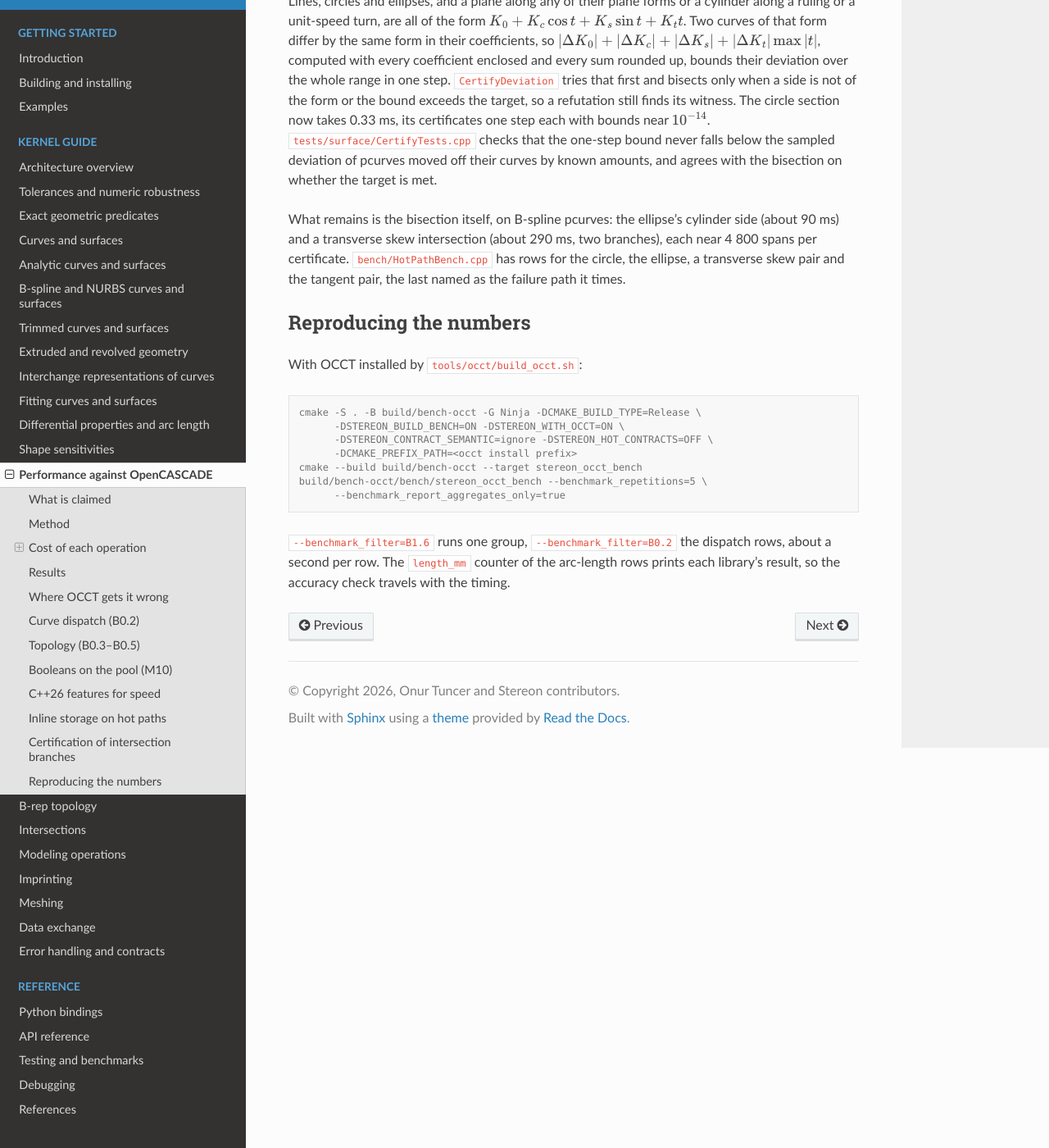
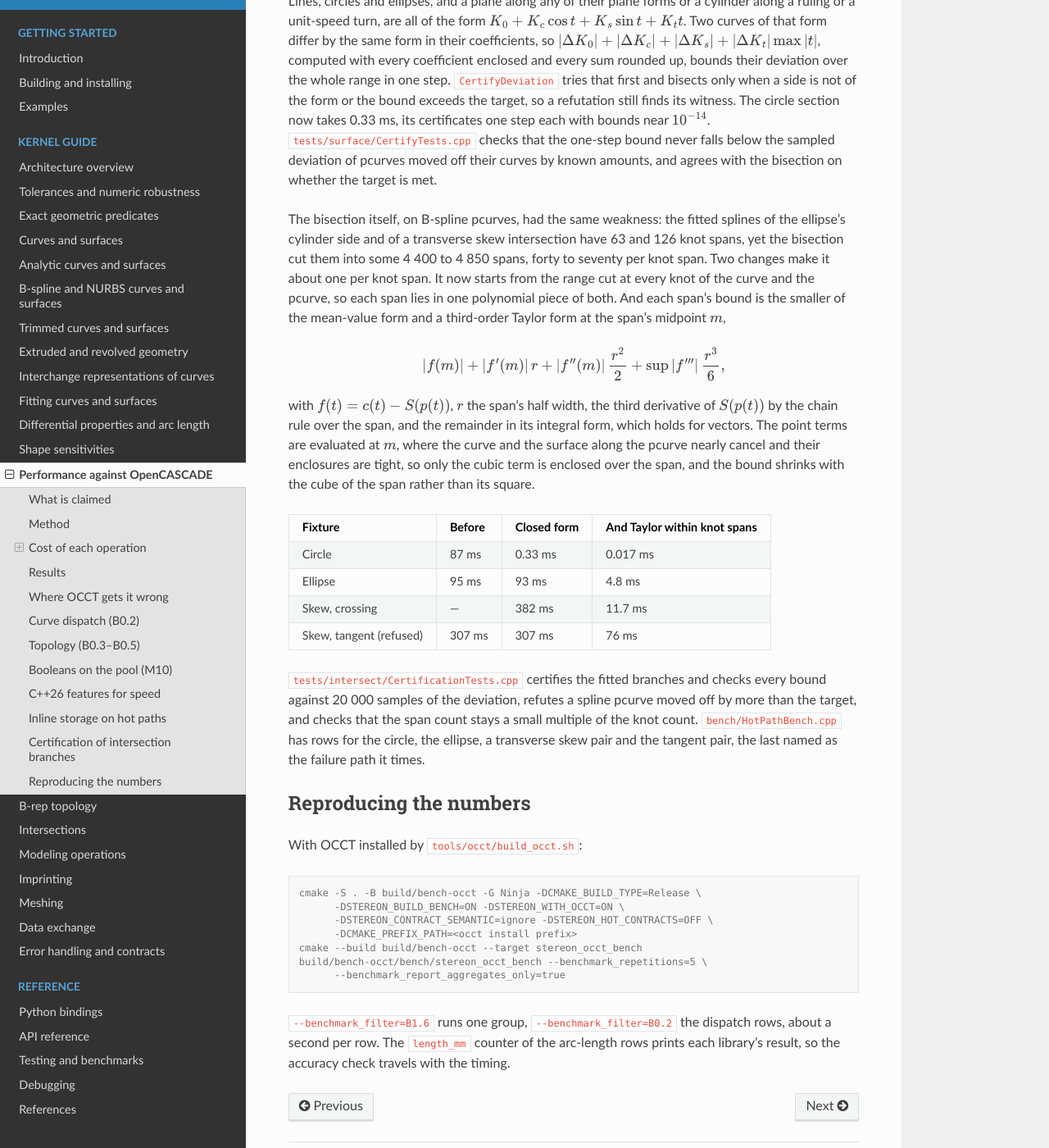
Before and after one commit to onurtuncer/Stereon, a Sphinx documentation site: the page built from docs/performance.rst, in a window 1280 px wide and 1400 px high, scrolled down 15190 px. Shown: the whole window at 82% size. Built offline with Sphinx 7.4.7 and the Read the Docs theme 3.1.0, drawn with Linux system fonts in a browser that asks for light colours.

Commit message:
docs: certification of B-spline branches by knot span (#155)
Co-Authored-By: Claude Opus 5.5 <noreply@anthropic.com>

```diff
--- a/docs/performance.rst
+++ b/docs/performance.rst
@@ -1065,9 +1065,56 @@ that the one-step bound never falls below the sampled deviation of
 pcurves moved off their curves by known amounts, and agrees with the
 bisection on whether the target is met.
 
-What remains is the bisection itself, on B-spline pcurves: the ellipse's
-cylinder side (about 90 ms) and a transverse skew intersection (about
-290 ms, two branches), each near 4 800 spans per certificate.
+The bisection itself, on B-spline pcurves, had the same weakness: the
+fitted splines of the ellipse's cylinder side and of a transverse skew
+intersection have 63 and 126 knot spans, yet the bisection cut them into
+some 4 400 to 4 850 spans, forty to seventy per knot span. Two changes make
+it about one per knot span. It now starts from the range cut at every knot
+of the curve and the pcurve, so each span lies in one polynomial piece of
+both. And each span's bound is the smaller of the mean-value form and a
+third-order Taylor form at the span's midpoint :math:`m`,
+
+.. math::
+
+   |f(m)| + |f'(m)|\, r + |f''(m)|\, \frac{r^2}{2}
+   + \sup |f'''|\, \frac{r^3}{6},
+
+with :math:`f(t) = c(t) - S(p(t))`, :math:`r` the span's half width, the
+third derivative of :math:`S(p(t))` by the chain rule over the span, and
+the remainder in its integral form, which holds for vectors. The point
+terms are evaluated at :math:`m`, where the curve and the surface along the
+pcurve nearly cancel and their enclosures are tight, so only the cubic
+term is enclosed over the span, and the bound shrinks with the cube of the
+span rather than its square.
+
+.. list-table::
+   :header-rows: 1
+
+   * - Fixture
+     - Before
+     - Closed form
+     - And Taylor within knot spans
+   * - Circle
+     - 87 ms
+     - 0.33 ms
+     - 0.017 ms
+   * - Ellipse
+     - 95 ms
+     - 93 ms
+     - 4.8 ms
+   * - Skew, crossing
+     - —
+     - 382 ms
+     - 11.7 ms
+   * - Skew, tangent (refused)
+     - 307 ms
+     - 307 ms
+     - 76 ms
+
+``tests/intersect/CertificationTests.cpp`` certifies the fitted branches
+and checks every bound against 20 000 samples of the deviation, refutes a
+spline pcurve moved off by more than the target, and checks that the span
+count stays a small multiple of the knot count.
 ``bench/HotPathBench.cpp`` has rows for the circle, the ellipse, a
 transverse skew pair and the tangent pair, the last named as the failure
 path it times.
```
